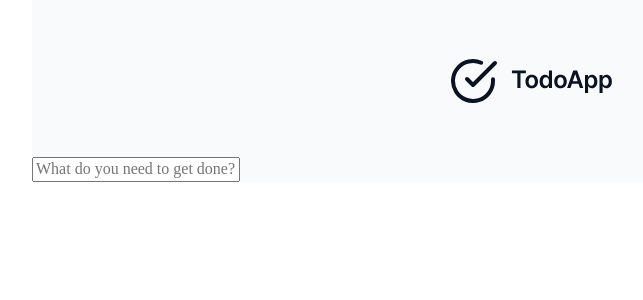
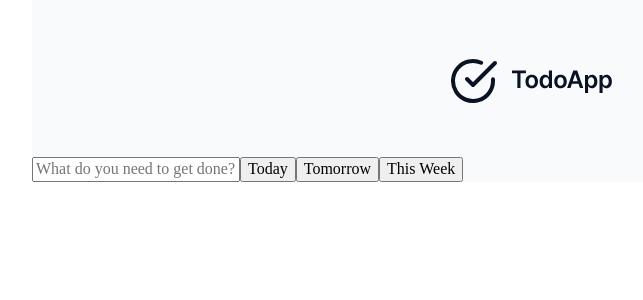
Before and after one commit to djsaun/Todo-Application, a React (Create React App) app: page / in a window 1280 px wide. Shown: the top 300 px of the page, without its empty margins (108-751 px from the left). Built offline with nearby package versions, Linux system fonts and the light colour scheme.

Commit message:
Start setting up todo form logic; Display category buttons and set category state on button click

```diff
--- a/src/components/App.js
+++ b/src/components/App.js
@@ -9,19 +9,23 @@ import TodoForm from './TodoForm';
 
 const categoryList = [{
     id: 'today',
-    title: 'Today'
+    title: 'Today',
+    includeBtn: true
   },
   {
     id: 'tomorrow',
-    title: 'Tomorrow'
+    title: 'Tomorrow',
+    includeBtn: true
   },
   {
     id: 'this_week',
     title: 'This Week',
+    includeBtn: true
   },
   {
     id: 'no_date',
-    title: 'No Date'
+    title: 'No Date',
+    includeBtn: false
   }
 ];
 
--- a/src/components/TodoForm.js
+++ b/src/components/TodoForm.js
@@ -4,15 +4,32 @@ import styled from 'styled-components';
 const TodoForm = props => {
   const [text, setText] = useState('');
   const [categoryList, setCategoryList] = useState([])
+  const [filteredCategoryList, setFilteredCategoryList] = useState([]);
+
+  // Todo item category defaults to no date
   const [category, setCategory] = useState('no_date');
 
   useEffect(() => {
-    setCategoryList(props.categories)
-  }, [props.categories])
+    // Update the category list whenever the prop updates
+    setCategoryList(props.categories);
+
+    // The filtered category list contains the items that we're going to display on the frontend
+    // No Date is not a valid option, so we'll exclude it from our state here if it exists
+    setFilteredCategoryList(props.categories.filter(category => category.id !== 'no_date'))
+  }, [props.categories]);
+
+  // Filter through all categories and return those that will display a button on the frontend
+  const filteredCategories = categoryList && categoryList.filter(category => category.includeBtn);
 
   return (
     <FormContainer>
       <FormInput value={text} onChange={e => setText(e.target.value)} placeholder="What do you need to get done?" />
+
+      {/* Loop through all filtered categories and display them as buttons;
+          Set the category for the todo item on button click
+          If the current category button is clicked again, set the category to the default no_date
+      */}
+      {filteredCategories && filteredCategoryList.map(cat => <button key={cat.id} onClick={() => category !== cat.id ? setCategory(cat.id) : setCategory('no_date')}>{cat.title}</button>)}
     </FormContainer>
   )
 };
```
